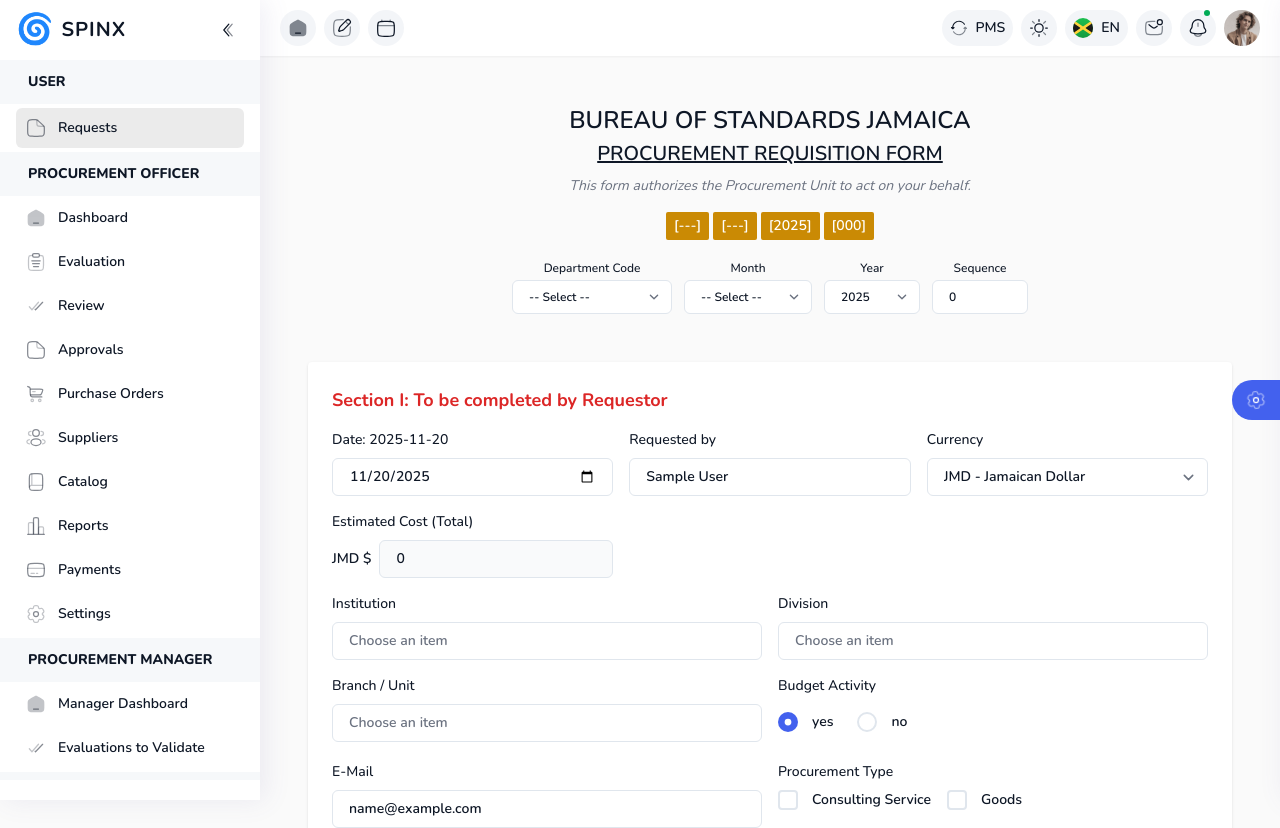
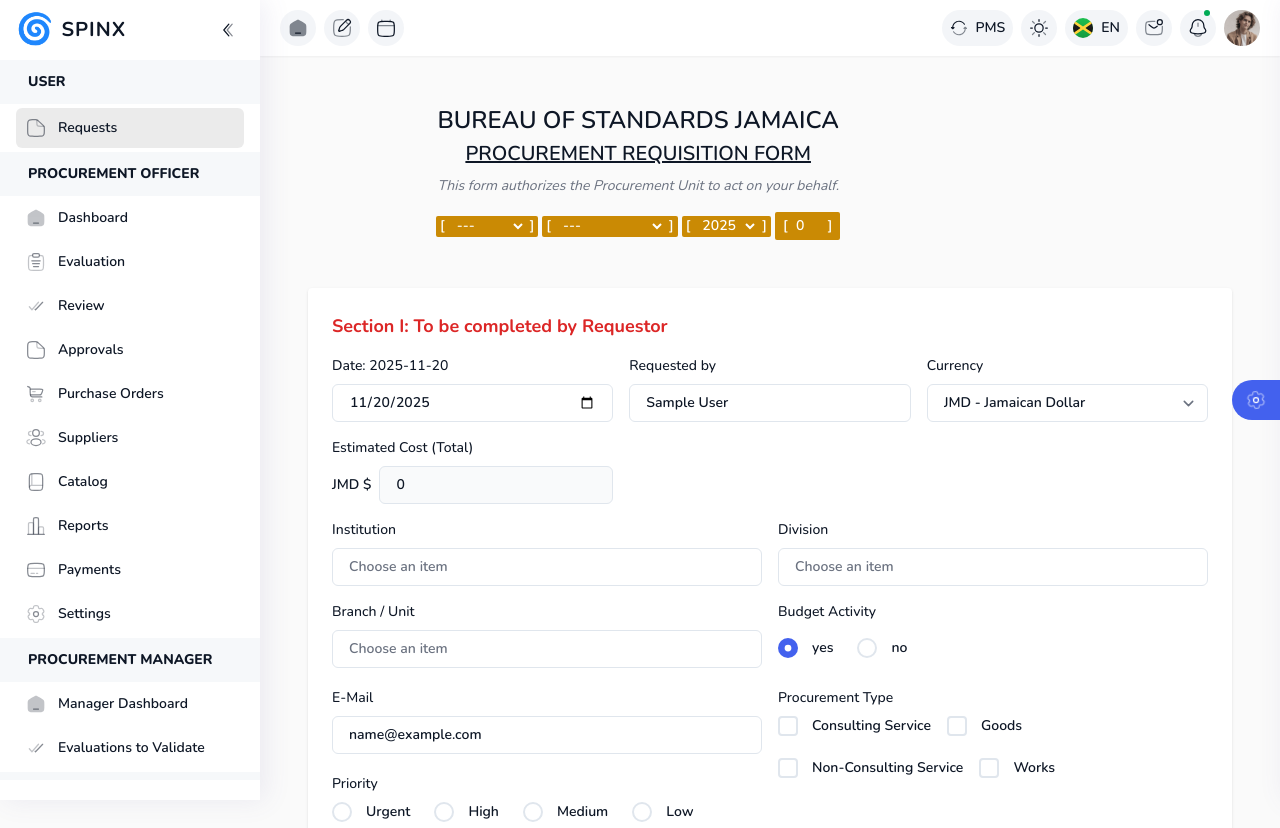
Before and after one commit to standardsja/pms, a React (Vite) app: page /apps/requests/new in a window 1280 px wide. Shown: the top 828 px of the page. Built offline with nearby package versions, Linux system fonts and the light colour scheme; sample sign-in values are in the browser's storage.

Commit message:
feat: enhance procurement requisition form with styled dropdown controls

```diff
--- a/src/pages/Procurement/Requests/RequestForm.tsx
+++ b/src/pages/Procurement/Requests/RequestForm.tsx
@@ -613,46 +613,36 @@ const RequestForm = () => {
                                 <h2 className="text-xl font-semibold mt-1 underline">PROCUREMENT REQUISITION FORM</h2>
                                 <div className="text-sm italic text-gray-500 mt-2">This form authorizes the Procurement Unit to act on your behalf.</div>
                                 <div className="mt-4 flex flex-wrap gap-2 items-center justify-center text-sm font-semibold">
-                                    {/* Inline editable brackets */}
+                                    {/* Inline dropdown controls styled as brackets */}
                                     <div className="flex items-center gap-1">
-                                        <span className="px-2 py-1 bg-yellow-600 text-white rounded-sm">[{headerDeptCode || '---'}]</span>
-                                        <span className="px-2 py-1 bg-yellow-600 text-white rounded-sm">[{headerMonth || '---'}]</span>
-                                        <span className="px-2 py-1 bg-yellow-600 text-white rounded-sm">[{headerYear || '----'}]</span>
-                                        <span className="px-2 py-1 bg-yellow-600 text-white rounded-sm">[{paddedSequence}]</span>
-                                    </div>
-
-                                    {/* Inline dropdown controls for header values */}
-                                    <div className="mt-3 flex flex-wrap gap-3 items-end justify-center text-xs">
-                                        <div className="w-40">
-                                            <label className="block font-medium mb-1">Department Code</label>
-                                            <select className="form-select w-full text-xs" value={headerDeptCode} onChange={(e) => setHeaderDeptCode(e.target.value)}>
-                                                <option value="">-- Select --</option>
+                                        <span className="inline-flex items-center bg-yellow-600 text-white rounded-sm">
+                                            <span className="px-1">[</span>
+                                            <select className="bg-transparent border-0 text-white font-semibold text-sm focus:ring-0 px-1 cursor-pointer" value={headerDeptCode} onChange={(e) => setHeaderDeptCode(e.target.value)}>
+                                                <option value="">---</option>
                                                 {DEPARTMENT_CODES.map((code) => (
                                                     <option key={code} value={code}>
                                                         {code}
                                                     </option>
                                                 ))}
                                             </select>
-                                        </div>
-                                        <div className="w-32">
-                                            <label className="block font-medium mb-1">Month</label>
-                                            <select className="form-select w-full text-xs" value={headerMonth} onChange={(e) => setHeaderMonth(e.target.value)}>
-                                                <option value="">-- Select --</option>
+                                            <span className="px-1">]</span>
+                                        </span>
+                                        <span className="inline-flex items-center bg-yellow-600 text-white rounded-sm">
+                                            <span className="px-1">[</span>
+                                            <select className="bg-transparent border-0 text-white font-semibold text-sm focus:ring-0 px-1 cursor-pointer" value={headerMonth} onChange={(e) => setHeaderMonth(e.target.value)}>
+                                                <option value="">---</option>
                                                 {MONTHS.map((m) => (
                                                     <option key={m} value={m}>
                                                         {m}
                                                     </option>
                                                 ))}
                                             </select>
-                                        </div>
-                                        <div className="w-24">
-                                            <label className="block font-medium mb-1">Year</label>
-                                            <select
-                                                className="form-select w-full text-xs"
-                                                value={headerYear ?? ''}
-                                                onChange={(e) => setHeaderYear(e.target.value ? parseInt(e.target.value, 10) : null)}
-                                            >
-                                                <option value="">-- Select --</option>
+                                            <span className="px-1">]</span>
+                                        </span>
+                                        <span className="inline-flex items-center bg-yellow-600 text-white rounded-sm">
+                                            <span className="px-1">[</span>
+                                            <select className="bg-transparent border-0 text-white font-semibold text-sm focus:ring-0 px-1 cursor-pointer w-16" value={headerYear ?? ''} onChange={(e) => setHeaderYear(e.target.value ? parseInt(e.target.value, 10) : null)}>
+                                                <option value="">----</option>
                                                 {Array.from({ length: HEADER_YEAR_SPAN }).map((_, i) => {
                                                     const year = HEADER_YEAR_BASE + i;
                                                     return (
@@ -662,18 +652,20 @@ const RequestForm = () => {
                                                     );
                                                 })}
                                             </select>
-                                        </div>
-                                        <div className="w-24">
-                                            <label className="block font-medium mb-1">Sequence</label>
+                                            <span className="px-1">]</span>
+                                        </span>
+                                        <span className="inline-flex items-center bg-yellow-600 text-white rounded-sm px-2 py-1">
+                                            [
                                             <input
                                                 type="number"
                                                 min={0}
                                                 max={999}
                                                 value={headerSequence ?? 0}
                                                 onChange={(e) => setHeaderSequence(e.target.value ? parseInt(e.target.value, 10) : 0)}
-                                                className="form-input w-full text-xs"
+                                                className="bg-transparent border-0 text-white font-semibold text-sm focus:ring-0 w-10 text-center"
                                             />
-                                        </div>
+                                            ]
+                                        </span>
                                     </div>
                                 </div>
                             </div>
```
